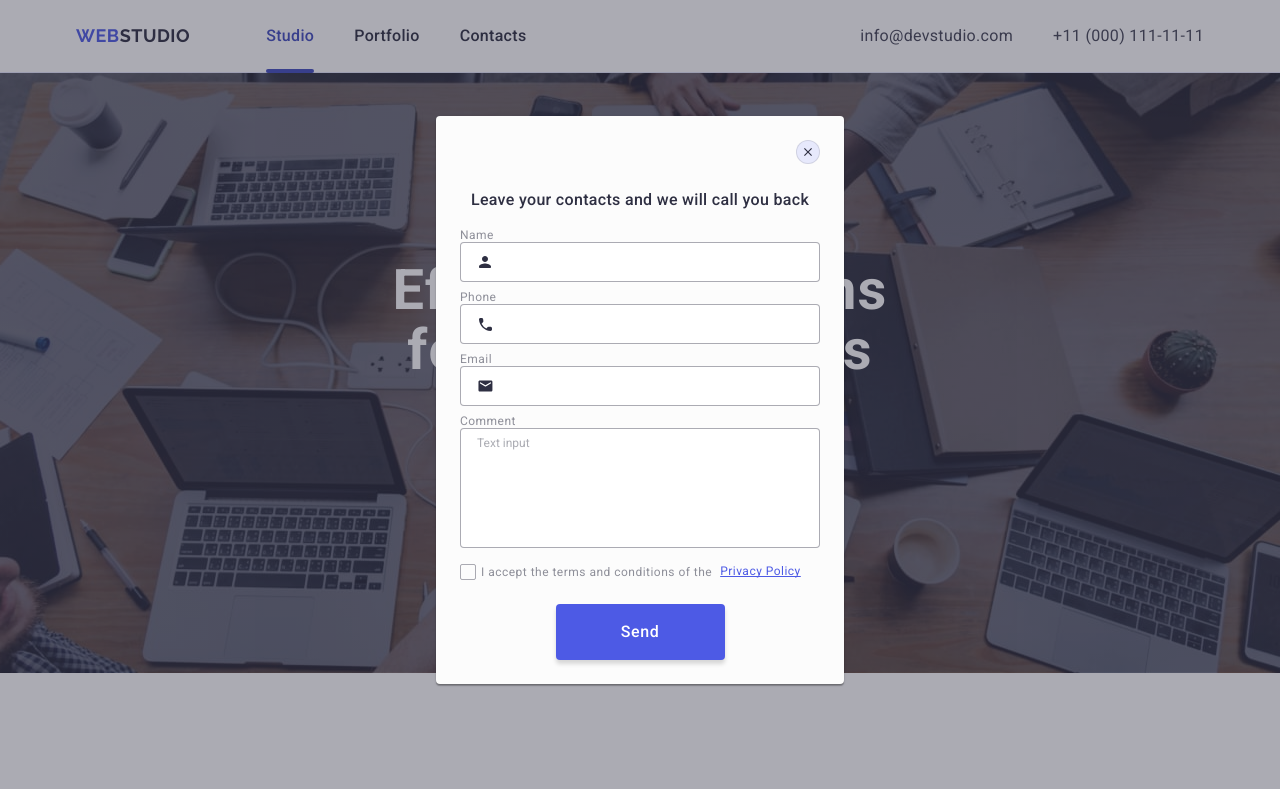
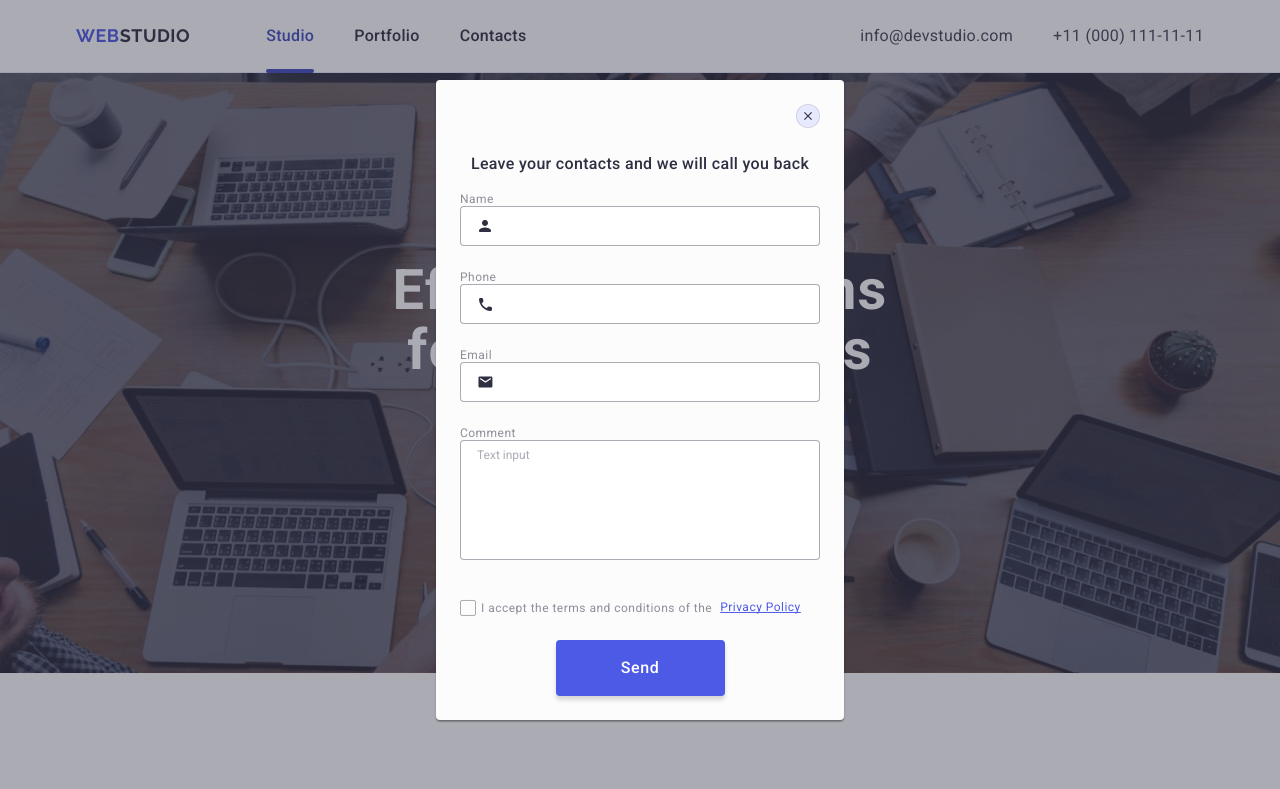
Before and after one commit to yelyzaveta-heorhiieva/goit-markup-hw-05, a plain HTML site: page index.html in a window 1280 px wide. Shown: the top 789 px of the page. Drawn offline with nearby package versions, Linux system fonts and the light colour scheme.

Commit message:
add styles

```diff
--- a/css/styles.css
+++ b/css/styles.css
@@ -597,6 +597,8 @@ section:not(.topic) {
   background: rgba(46, 47, 66, 0.4);
   opacity: 0;
   pointer-events: none;
+  transition: opacity 250ms cubic-bezier(0.4, 0, 0.2, 1),
+    visibility 250ms cubic-bezier(0.4, 0, 0.2, 1);
 }
 
 .modal-overflay.is-open {
@@ -605,33 +607,34 @@ section:not(.topic) {
 }
 
 .overflay {
+  position: absolute;
+  top: 50%;
+  left: 50%;
+  transform: translate(-50%, -50%);
   border-radius: 4px;
-  max-width: 408px;
-  max-height: 584px;
+  width: 408px;
+  min-height: 584px;
   box-shadow: 0 1px 1px 0 rgba(0, 0, 0, 0.14), 0 1px 3px 0 rgba(0, 0, 0, 0.12),
     0 2px 1px 0 rgba(0, 0, 0, 0.2);
   background: #fcfcfc;
-}
-
-.form {
-  display: flex;
-  flex-direction: column;
-  gap: 24px;
-  align-items: flex-start;
-  padding: 24px;
+  transition: transform 250s cubic-bezier(0.4, 0, 0.2, 1);
+  padding: 72px 24px 24px 24px;
 }
 
 .close-button {
   display: flex;
   align-items: center;
   justify-content: center;
+  position: absolute;
+  top: 24px;
+  right: 24px;
   margin-left: 336px;
   background-color: #e7e9fc;
   border: 1px solid rgba(0, 0, 0, 0.1);
   width: 24px;
   height: 24px;
   cursor: pointer;
-  border-radius: 100%;
+  border-radius: 50%;
   transition: background-color 250ms cubic-bezier(0.4, 0, 0.2, 1);
 }
 
@@ -640,13 +643,22 @@ section:not(.topic) {
   transition: fill 250ms cubic-bezier(0.4, 0, 0.2, 1);
 }
 
-.close-button:hover {
+.close-button:hover,
+.close-button:focus {
   background-color: #404bbf;
   border: none;
 }
 
-.close-button:hover .close-mark {
+.close-button:hover .close-mark,
+.close-button:focus .close-mark {
   fill: #fff;
+}
+
+.form {
+  display: flex;
+  flex-direction: column;
+  gap: 24px;
+  align-items: flex-start;
 }
 
 .form-group {
@@ -654,7 +666,7 @@ section:not(.topic) {
   flex-direction: column;
 }
 
-.group-title {
+.overflay-title {
   margin-bottom: 16px;
   font-weight: 500;
   font-size: 16px;
--- a/index.html
+++ b/index.html
@@ -505,21 +505,20 @@
     <!-- #region modal-overflay -->
     <div class="modal-overflay is-open">
       <div class="overflay">
+        <button class="close-button" type="button">
+          <svg class="close-mark" width="8" height="8">
+            <use href="./images/icons.svg#icon-close-mark"></use>
+          </svg>
+        </button>
+        <p class="overflay-title">
+          Leave your contacts and we will call you back
+        </p>
         <form
           class="form"
           name="issue_report_form"
           autocomplete="off"
           novalidate
         >
-          <button class="close-button" type="button">
-            <svg class="close-mark" width="8" height="8">
-              <use href="./images/icons.svg#icon-close-mark"></use>
-            </svg>
-          </button>
-          <fieldset class="form-group">
-            <legend class="group-title">
-              Leave your contacts and we will call you back
-            </legend>
           <div class="form-field">
             <label class="form-label">
               Name
@@ -530,7 +529,9 @@
                 </svg>
               </div>
             </label>
+          </div>
 
+          <div class="form-field">
             <label class="form-label">
               Phone
               <input class="input" type="tel" name="user_phone" />
@@ -540,7 +541,9 @@
                 </svg>
               </div>
             </label>
+          </div>
 
+          <div class="form-field">
             <label class="form-label">
               Email
               <input class="input" type="email" name="user_email" />
@@ -550,7 +553,9 @@
                 </svg>
               </div>
             </label>
+          </div>
 
+          <div class="form-field">
             <label class="form-label">
               Comment
               <textarea
@@ -561,6 +566,7 @@
             </label>
           </div>
 
+          <div class="form-field">
             <label class="form-label accept">
               <input
                 class="checkbox"
@@ -577,7 +583,8 @@
                 </svg>
               </div>
             </label>
-          </fieldset>
+          </div>
+
           <button class="overflay-button" type="submit">Send</button>
         </form>
       </div>
```
Lines whose indentation alone changed are shown as unchanged.
